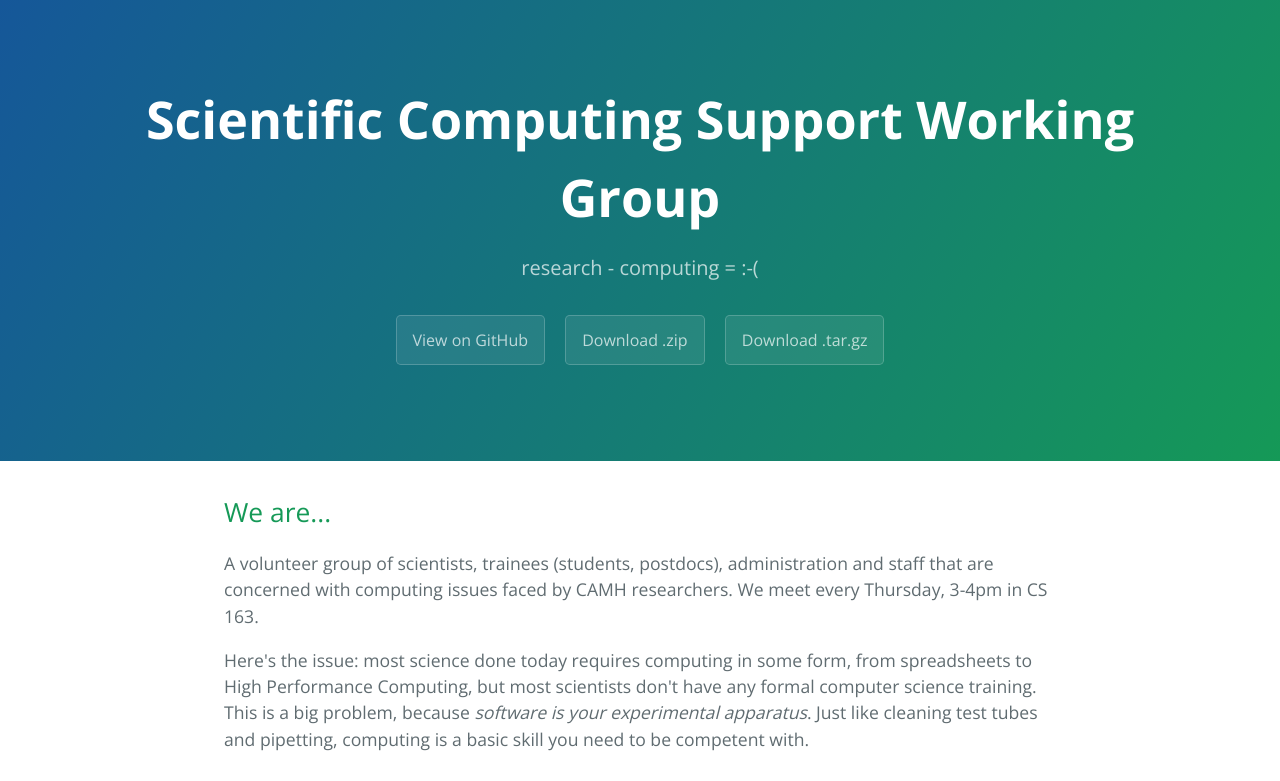
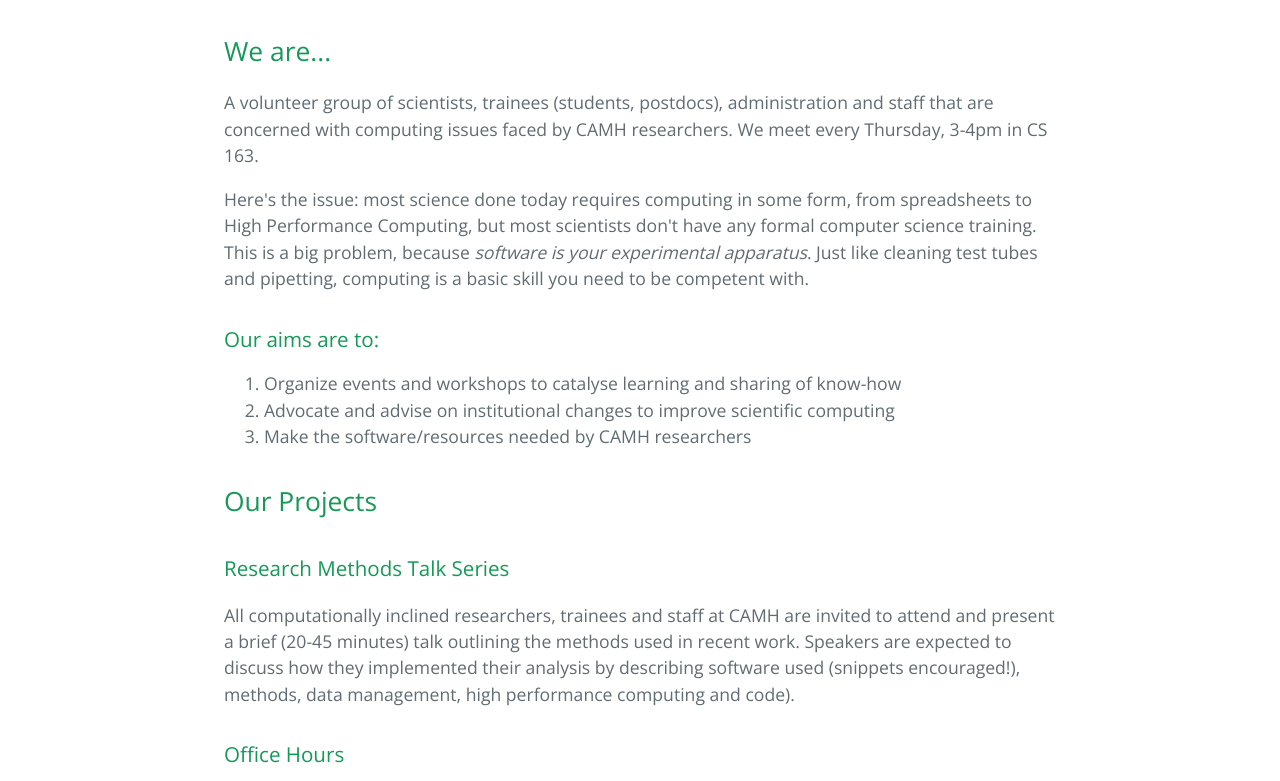
Before and after one commit to CAMH-SCWG/camh-scwg.github.io, a plain HTML site: page index.html in a window 1280 px wide. Shown: the top 781 px of the page. Drawn offline with nearby package versions, Linux system fonts and the light colour scheme.

Commit message:
Update index.html

```diff
--- a/index.html
+++ b/index.html
@@ -10,13 +10,6 @@
     <link rel="stylesheet" type="text/css" href="stylesheets/github-light.css" media="screen">
   </head>
   <body>
-    <section class="page-header">
-      <h1 class="project-name">Scientific Computing Support Working Group</h1>
-      <h2 class="project-tagline">research - computing = :-(</h2>
-      <a href="https://github.com/pipitone/CAMH-computing-support-WG" class="btn">View on GitHub</a>
-      <a href="https://github.com/pipitone/CAMH-computing-support-WG/zipball/master" class="btn">Download .zip</a>
-      <a href="https://github.com/pipitone/CAMH-computing-support-WG/tarball/master" class="btn">Download .tar.gz</a>
-    </section>
 
     <section class="main-content">
       <h2>
```
